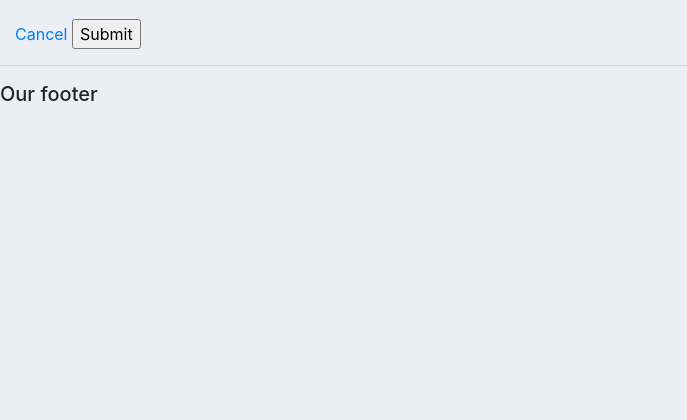
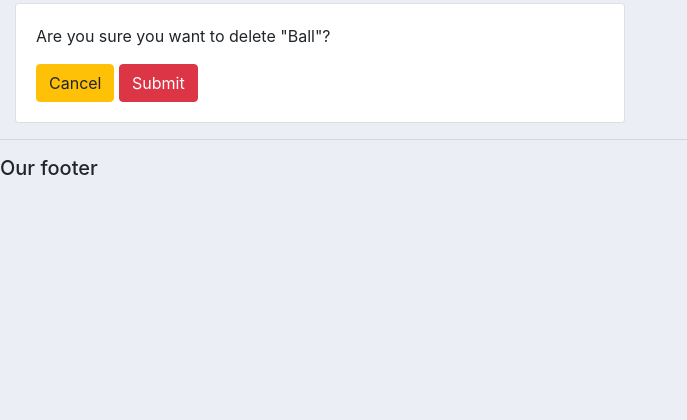
Before and after one commit to klimek91/django_crm_website, a Django app: page /delete_order/2/ in a window 1280 px wide. Shown: the part 337-757 px from the top of the page, without its empty margins (0-687 px from the left). Run offline with Django 3.2, Linux system fonts and the light colour scheme; data comes from the database, SQL or seed files in the repository; some libraries are stand-ins or nearby versions.

Commit message:
add styling

```diff
--- a/accounts/templates/accounts/customer.html
+++ b/accounts/templates/accounts/customer.html
@@ -67,8 +67,8 @@
 					<td>{{order.product.category}}</td>
 					<td>{{order.date_created}}</td>
 					<td>{{order.status}}</td>
-					<td><a class="btn btn-sm btn-info" href="">Update</a></td>
-					<td><a class="btn btn-sm btn-danger" href="">Remove</a></td>
+					<td><a class="btn btn-sm btn-info" href="{% url 'update_order' order.id %}">Update</a></td>
+					<td><a class="btn btn-sm btn-danger" href="{% url 'delete_order' order.id %}">Delete</a></td>
 				</tr>>
 				{%  endfor %}
 
--- a/accounts/templates/accounts/delete.html
+++ b/accounts/templates/accounts/delete.html
@@ -2,12 +2,23 @@
 {% load static %}
 {% block content %}
 
-<p>Are You sure You want to delete "{{item}}"?</p>
+<br>
+<div class="row">
+	<div class="col-md-6">
+		<div class="card card-body">
 
-<form action="{% url 'delete_order' item.id %}" method="POST">
-    {% csrf_token %}
-    <a href="{% url 'home' %}">Cancel</a>
-    <input type="submit" name="Confirm">
-</form>
+
+			<p>Are you sure you want to delete "{{item}}"?</p>
+
+			<form action="{% url 'delete_order' item.id  %}" method="POST">
+
+				{% csrf_token %}
+				<a class="btn btn-warning" href="{% url 'home' %}">Cancel</a>
+
+				<input class="btn btn-danger" type="submit" name="Confirm">
+			</form>
+		</div>
+	</div>
+</div>
 
 {% endblock %}
```
Also changed, not shown: accounts/templates/accounts/order_form.html (+15 -5 lines).
